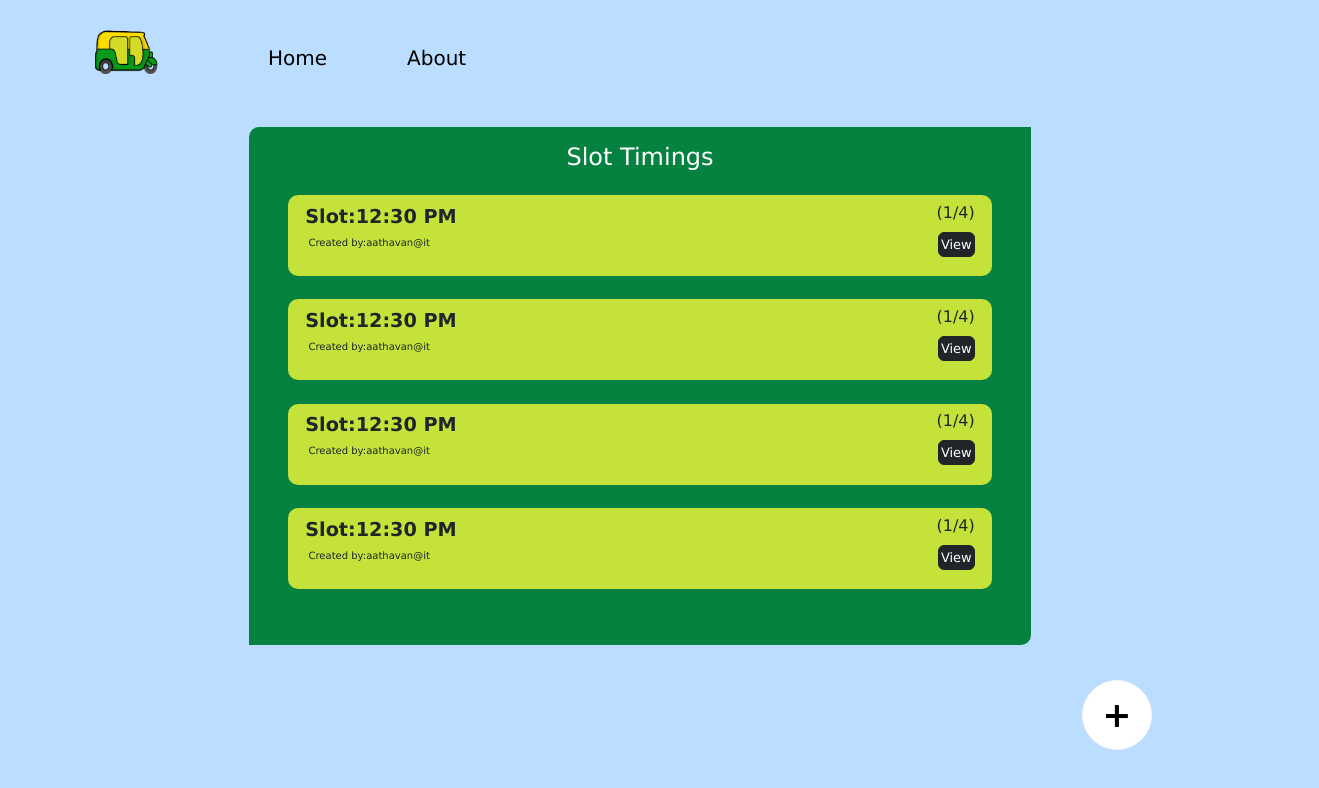
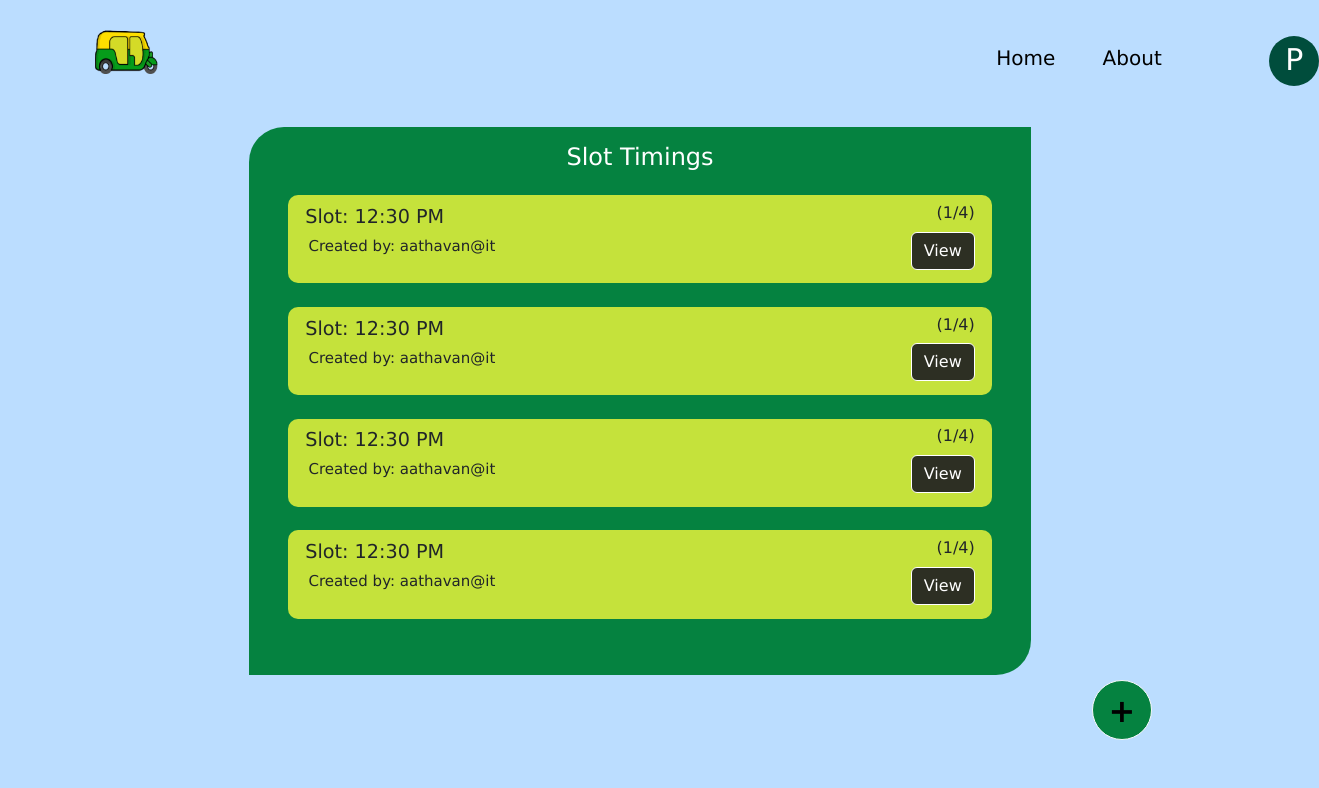
Before and after one commit to Bharath2503/auto_sharing_app, a React (Create React App) app in the folder Frontend/: page / in a window 1280 px wide. Shown: the top 788 px of the page, 1319 px wide, since content can reach past the window. Built offline with nearby package versions, Linux system fonts and the light colour scheme.

Commit message:
correction

```diff
--- a/Frontend/src/components/Home.jsx
+++ b/Frontend/src/components/Home.jsx
@@ -13,56 +13,56 @@ function SlotBooking() {
             <div className="slottime">
                 <div className="slottime-content">
                     <Row>
-                        <Col className="timestyle">Slot:12:30 PM</Col>
+                        <Col className="timestyle">Slot: 12:30 PM</Col>
                         <Col><h6 className="Slot-member">(1/4)</h6></Col>
                     </Row>
                     <Row>
                         <Col>
-                            <p className="createdby">Created by:aathavan@it</p>
+                            <p className="createdby">Created by: aathavan@it</p>
                         </Col>
-                        <Col><Link to="/SlotDetails"><Button className="Slot-Button" variant="dark" type="button">View</Button></Link></Col>
+                        <Col><Link to="/SlotDetails"><Button className="Slot-Button"  type="button">View</Button></Link></Col>
                     </Row>
                 </div>
             </div>
             <div className="slottime">
                 <div className="slottime-content">
                     <Row>
-                        <Col className="timestyle">Slot:12:30 PM</Col>
+                        <Col className="timestyle">Slot: 12:30 PM</Col>
                         <Col><h6 className="Slot-member">(1/4)</h6></Col>
                     </Row>
                     <Row>
                         <Col>
-                            <p className="createdby">Created by:aathavan@it</p>
+                            <p className="createdby">Created by: aathavan@it</p>
                         </Col>
-                        <Col><Link to="/SlotDetails"><Button className="Slot-Button" variant="dark" type="button">View</Button></Link></Col>
+                        <Col><Link to="/SlotDetails"><Button className="Slot-Button"  type="button">View</Button></Link></Col>
                     </Row>
                 </div>
             </div>
             <div className="slottime">
                 <div className="slottime-content">
                     <Row>
-                        <Col className="timestyle">Slot:12:30 PM</Col>
+                        <Col className="timestyle">Slot: 12:30 PM</Col>
                         <Col><h6 className="Slot-member">(1/4)</h6></Col>
                     </Row>
                     <Row>
                         <Col>
-                            <p className="createdby">Created by:aathavan@it</p>
+                            <p className="createdby">Created by: aathavan@it</p>
                         </Col>
-                        <Col><Link to="/SlotDetails"><Button className="Slot-Button" variant="dark" type="button">View</Button></Link></Col>
+                        <Col><Link to="/SlotDetails"><Button className="Slot-Button"  type="button">View</Button></Link></Col>
                     </Row>
                 </div>
             </div>
             <div className="slottime">
                 <div className="slottime-content">
                     <Row>
-                        <Col className="timestyle">Slot:12:30 PM</Col>
+                        <Col className="timestyle">Slot: 12:30 PM</Col>
                         <Col><h6 className="Slot-member">(1/4)</h6></Col>
                     </Row>
                     <Row>
                         <Col>
-                            <p className="createdby">Created by:aathavan@it</p>
+                            <p className="createdby">Created by: aathavan@it</p>
                         </Col>
-                        <Col><Link to="/SlotDetails"><Button className="Slot-Button" variant="dark" type="button">View</Button></Link></Col>
+                        <Col><Link to="/SlotDetails"><Button className="Slot-Button"  type="button">View</Button></Link></Col>
                     </Row>
                 </div>
             </div>
@@ -70,7 +70,7 @@ function SlotBooking() {
 
         </div>
         <div className="plus-btn">
-           <Link to="/book"> <Button  variant="light" type="button" className="btn btn-default btn-circle btn-lg">+</Button></Link>
+           <Link to="/book"> <Button  variant="light" type="button" className="btn btn-default btn-circle">+</Button></Link>
             </div>
             </div>
 
--- a/Frontend/src/components/SlotDetails.jsx
+++ b/Frontend/src/components/SlotDetails.jsx
@@ -1,7 +1,7 @@
 import Button from 'react-bootstrap/Button';
 import "../css/slotdetails.css";
 import { Link } from 'react-router-dom';
-import 'font-awesome/css/font-awesome.min.css';
+// import 'font-awesome/css/font-awesome.min.css';
 function SlotDetails() {
     return (
         <div className='SlotDetailsPage'>
--- a/Frontend/src/components/navbar.jsx
+++ b/Frontend/src/components/navbar.jsx
@@ -6,20 +6,26 @@ import "../css/navbar.css"
 import Image from "../assets/images/auto_clr.png";
 
 function Header() {
+    // const fullName = document.getElementById('fullName').textContent;
+    // const intials = fullName.split(' ').map(name => name[0]).join('').toUpperCase();
+    // document.getElementById('profileImage').innerHTML = intials;
     return (
         <>
             <Navbar expand="sm">
                 <Container>
                     <Navbar.Brand>
-                       <img src={Image} alt="auto" />
+                        <img src={Image} alt="auto" />
                     </Navbar.Brand>
                     <Navbar.Toggle aria-controls="basic-navbar-nav" />
                     <Navbar.Collapse id="basic-navbar-nav">
-                        <Nav className="me-auto">
+                        <Nav className="ms-auto">
                             <Link className="link hover-underline-animation" to="/">Home</Link>
                             <Link className="link hover-underline-animation" to="/about">About</Link>
+
                         </Nav>
-                        </Navbar.Collapse>
+                    <div id="profileImage" className='profileimage'>
+                    <span id="fullName">P</span></div>
+                    </Navbar.Collapse>
                 </Container>
             </Navbar>
             <Outlet />
--- a/Frontend/src/css/Home.css
+++ b/Frontend/src/css/Home.css
@@ -7,7 +7,7 @@
     margin-right: 15%;
     background-color: #058240;
     padding-bottom: 5%;
-    border-radius: 10px 0px 10px 0px;
+    border-radius: 35px 0px 35px 0px;
     z-index: 0;
 }
 
@@ -28,20 +28,18 @@
 }
 
 .timestyle {
-    font-weight: bold;
+    font-weight: 500;
     font-size: larger;
 }
 
 .createdby {
-    font-size: 10px;
+    font-size: 15px;
     padding: 1%;
 }
 
 .Slot-Button {
-    height: 25px;
-    width: auto;
-    font-size: small;
-    padding: 2px;
+    background-color:#222222ed!important;
+    --bs-btn-border-color: #ffffff;
     float: right;
 }
 
@@ -54,29 +52,6 @@
     justify-content: center
 }
 
-.btn-circle.btn-lg {
-    width: 70px;
-    height: 70px;
-    padding: 10px 16px;
-    border-radius: 35px;
-    font-size: 35px;
-    line-height: 1.33;
-}
-
-
-.btn-circle {
-    width: 30px;
-    height: 30px;
-    padding: 6px 0px;
-    border-radius: 15px;
-    text-align: center;
-    font-size: 12px;
-    line-height: 1.42857;
-    background-color: white;
-    color: black;
-    font-weight: bolder;
-}
-
 .plus-btn {
     float: right;
     z-index: 1000   ;
@@ -85,3 +60,13 @@
     right: 10%;
     position:absolute;
 }
+.btn-circle
+{
+    width: 60px;
+    height: 60px;
+    border-radius: 50%;
+    font-size:200%;
+    background-color: #058240;
+    color: black;
+    font-weight: bolder;
+}
--- a/Frontend/src/css/navbar.css
+++ b/Frontend/src/css/navbar.css
@@ -10,20 +10,17 @@ body{
 .link{
     text-decoration: none;
     color:black;
-    display: flex;
-    margin-left: 80px;
+    margin-left:40%;
     font-size: 20px;
-    align-items: flex-start;
 
 }
 .link:hover{
     color: black;
 }
 
-.me-auto{
-    display: flex;
-    justify-content:flex-start;
-}
+/* .ms-auto{
+    text-align: center;
+} */
 
 .hover-underline-animation {
   display:grid;
@@ -59,3 +56,45 @@ img{
     width: 90px;
     height: 90px;
 }
+
+/* profile image */
+#profileImage {
+    font-family: Arial, Helvetica, sans-serif;
+    width:50px;
+    height: 50px;
+    border-radius: 50%;
+    background: #004D3C;
+    font-size:30px;
+    color: #fff;
+    text-align: center;
+    line-height: 3rem;
+    margin-left: 20%;
+    margin-right: -12%;
+    margin-top: 0.5%;
+  }
+
+  /* media query */
+  @media screen and (max-width: 600px) {
+    #profileImage {
+      visibility: hidden;
+      clear: both;
+      display: none;
+    }
+    /* underline */
+   .hover-underline-animation::after {
+        content: ' ';
+        position: absolute;
+        width: 55px;
+        height: 2.5px;
+        bottom: 0;
+        left: 1px;
+        right: 0;
+        background-color: #09FF00;
+        transform: scaleX(0);
+        opacity: 0.5;
+        transition: opacity 300ms, transform 400ms;
+        transition: transform 0.40s ease;
+        transform-origin: bottom center;
+    }
+
+  }
```
